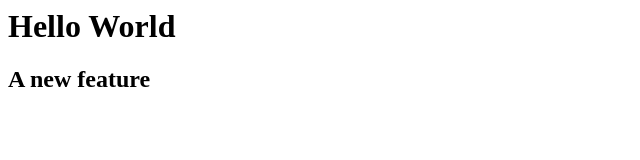
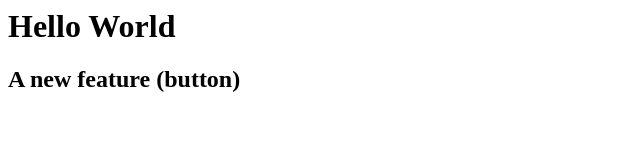
Before and after one commit to jaymn-init/GitDemo, a plain HTML site: page index.html in a window 1280 px wide. Shown: the whole page, without its empty margins (0-640 px from the left). Drawn offline with Linux system fonts and the light colour scheme.

Commit message:
added a button

```diff
--- a/index.html
+++ b/index.html
@@ -1,2 +1,2 @@
 <h1>Hello World</h1>
-<h2>A new feature</h2>
+<h2>A new feature (button)</h2>
```
